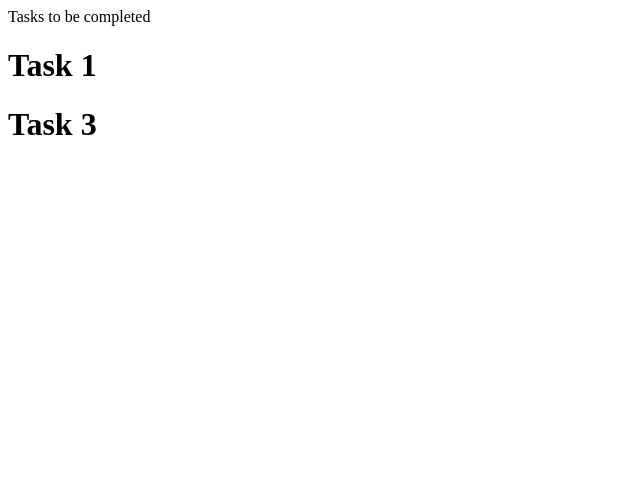
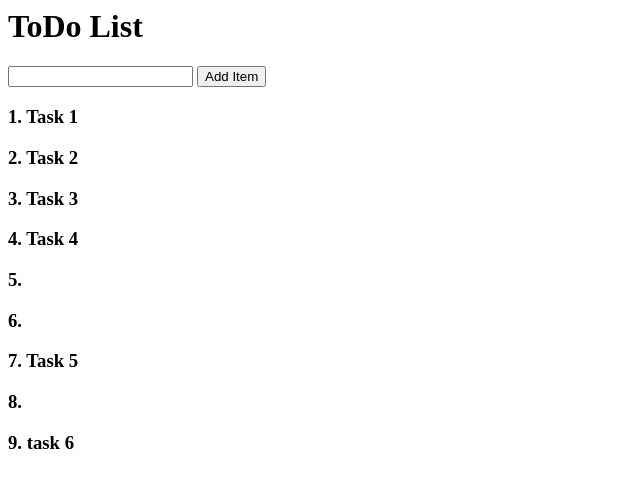
Before and after one commit to cdegwekar-eightfold/react-todo-backend, a Flask app: page / in a window 1280 px wide. Shown: the top 488 px of the page, without its empty margins (0-640 px from the left). Run offline with Flask 2, Linux system fonts and the light colour scheme; data comes from the database, SQL or seed files in the repository; both versions use the stored data as it was after the commit.

Commit message:
New items added dynamically

```diff
--- a/server.py
+++ b/server.py
@@ -1,6 +1,21 @@
-from flask import Flask, render_template
+from flask import Flask, render_template, request, url_for, redirect
+from flask_sqlalchemy import SQLAlchemy
 
 app = Flask(__name__)
+#set database location
+app.config['SQLALCHEMY_DATABASE_URI'] = 'sqlite:///todolist.db'
+
+#creating db instance
+db = SQLAlchemy(app)
+
+
+class ToDoTable(db.Model):
+    id = db.Column(db.Integer,primary_key=True)
+    description = db.Column(db.Text , nullable=False)
+
+    def __repr__(self):
+        return f"Item('{self.id}','{self.description}')"
+
 
 dummy_data = [
     {
@@ -24,13 +39,40 @@
 
 
 @app.route("/")
-@app.route("/home")
-def hello_world():
-    return render_template('home.html', task_list = dummy_data)
+def home():
+    task_list = ToDoTable.query.all()
+    print( task_list)
+    return render_template('home.html', task_list = task_list)
 
-@app.route("/about")
-def about_page():
-    return render_template('about.html',task_list = dummy_data)
+@app.route('/add', methods=['POST'])
+def add():
+    new_item = ToDoTable(description=request.form['new_item'])
+    db.session.add(new_item)
+    db.session.commit()
+    return redirect(url_for('home'))
+
+
 
 if __name__ == '__main__':
     app.run(debug=True)
+
+
+'''
+from server import db
+db.create_all()
+from server import ToDoTable
+item1 = ToDoTable(description='Task 1')
+
+item2 = ToDoTable(description='Task 2')
+item3 = ToDoTable(description='Task 3')
+item4 = ToDoTable(description='Task 4')
+db.session.add(item1)
+db.session.add(item2)
+db.session.add(item3)
+db.session.add(item4)
+
+db.session.commit()
+
+ToDoTable.query.all() # returns list of entries
+
+'''
--- a/templates/home.html
+++ b/templates/home.html
@@ -3,11 +3,13 @@
 
     </title>
     <body>
-        <p>Tasks to be completed</p>
+        <h1>ToDo List</h1>
+        <form action="{{ url_for('add') }}" method="POST">
+            <input type="text" required="required" name="new_item">
+            <input type="submit" value="Add Item">
+        </form>
         {%for task in task_list%}
-            {%if not task.completed%}
-            <h1>{{task.description}}</h1>
-            {%endif%}
+            <h3>{{loop.index}}. {{task.description}}</h3>
         {% endfor %}
     </body>
 </html>
```
Also changed, not shown: todolist.db (added).
